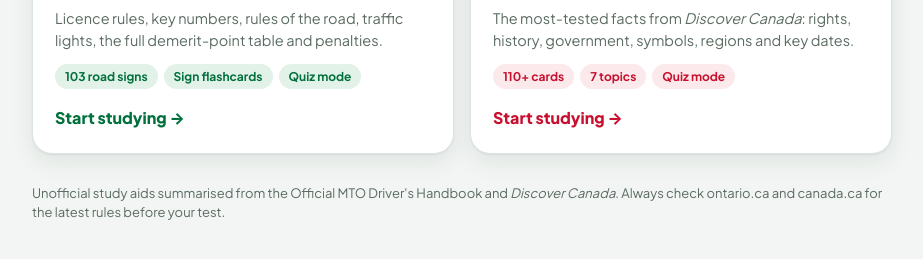
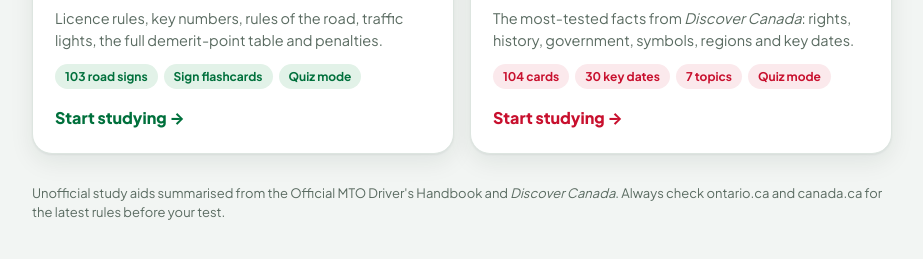
Before and after one commit to souvicksamanta/utilities, a plain HTML site: page index.html in a window 1280 px wide. Shown: the part 263-522 px from the top of the page, without its empty margins (178-1101 px from the left). Drawn offline with Linux system fonts and the light colour scheme.

Commit message:
Correct citizenship card count on home page
Co-Authored-By: Claude Opus 5.5 <noreply@anthropic.com>

```diff
--- a/index.html
+++ b/index.html
@@ -48,7 +48,7 @@ footer{color:var(--muted);font-size:13px;margin-top:30px;line-height:1.5}
       <div class="ic">🍁</div>
       <h2>Canadian Citizenship Test</h2>
       <p>The most-tested facts from <em>Discover Canada</em>: rights, history, government, symbols, regions and key dates.</p>
-      <div class="tags"><span>110+ cards</span><span>7 topics</span><span>Quiz mode</span></div>
+      <div class="tags"><span>104 cards</span><span>30 key dates</span><span>7 topics</span><span>Quiz mode</span></div>
       <div class="go">Start studying →</div>
     </a>
   </div>
```
